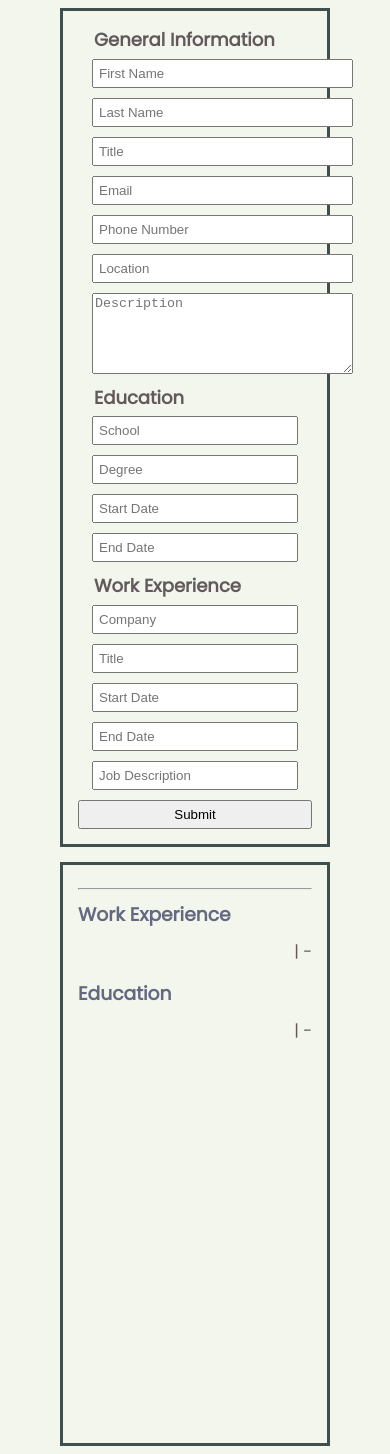
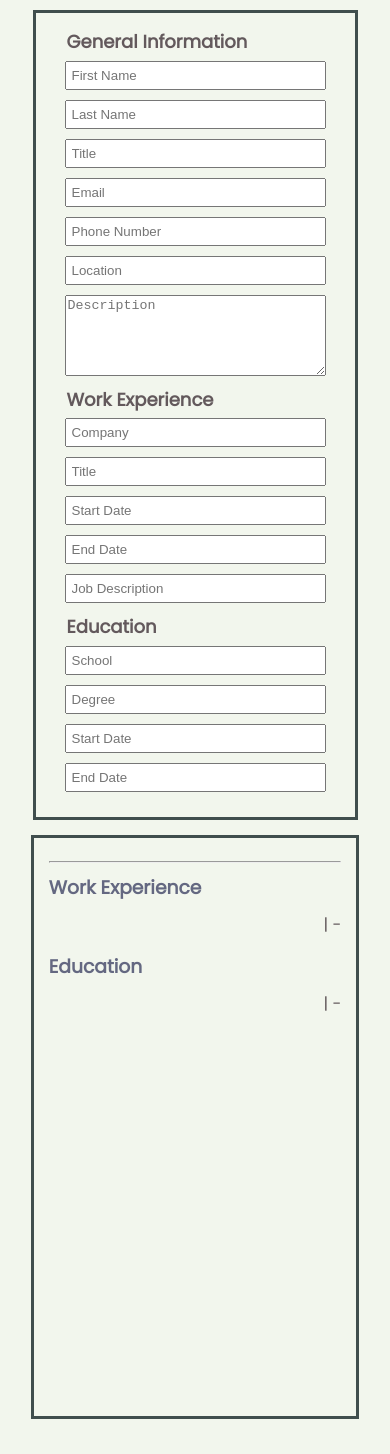
Before and after one commit to chrisrbentley/cv-app, a React (Create React App) app: page / in a window 390 px wide. After the commit the page ends 1429 px from the top, so only its background shows below. Built offline with nearby package versions, Linux system fonts and the light colour scheme.

Commit message:
Added finishing styles and cleaned up code.

```diff
--- a/src/App.js
+++ b/src/App.js
@@ -23,7 +23,6 @@ const App = () => {
           handleInputChange={handleInputChange}
         />
       </div>
-      {/* {showResume ? <Resume /> : null} */}
       <Resume inputs={inputs} />
     </div>
   );
--- a/src/components/Form.js
+++ b/src/components/Form.js
@@ -8,9 +8,8 @@ const Form = (props) => {
   return (
     <form>
       <General handleInputChange={props.handleInputChange} />
+      <Work handleInputChange={props.handleInputChange} />
       <Education handleInputChange={props.handleInputChange} />
-      <Work handleInputChange={props.handleInputChange} />
-      <input type='submit' />
     </form>
   );
 };
--- a/src/components/Resume.js
+++ b/src/components/Resume.js
@@ -1,4 +1,4 @@
-import React, { Component } from 'react';
+import React from 'react';
 import '../styles/resume.css';
 
 const Resume = (props) => {
@@ -15,7 +15,7 @@ const Resume = (props) => {
         </div>
         <div id='contact-info'>
           <p>{inputs.phoneNumber}</p>
-          <p>{inputs.email}</p>
+          <p id='email'>{inputs.email}</p>
           <p>{inputs.location}</p>
         </div>
       </div>
--- a/src/styles/form.css
+++ b/src/styles/form.css
@@ -6,13 +6,28 @@ body {
   background-color: #f2f6ed;
   color: #63595c;
   font-family: 'Poppins', sans-serif;
+  margin: 10px;
+}
+
+#root {
+  height: 100%;
+  width: 100%;
+}
+
+#container {
+  display: flex;
+  flex-flow: column wrap;
+  align-items: center;
+  /* justify-content: center; */
+  height: 100%;
+  width: 100%;
 }
 
 #wrapper {
   border: 3px solid #404e4d;
   padding: 15px;
-  max-width: 60vw;
-  /* flex-grow: 1; */
+  min-width: 60vw;
+  max-width: 80vw;
 }
 
 form {
--- a/src/styles/resume.css
+++ b/src/styles/resume.css
@@ -1,9 +1,9 @@
 #resume {
   border: 3px solid #404e4d;
   padding: 15px;
-  max-width: 80vw;
   margin-top: 15px;
   min-height: 65vh;
+  width: 60vw;
 }
 
 #resume-top {
@@ -65,3 +65,17 @@ h5 {
 .education-item {
   margin: 10px 0px 10px 0px;
 }
+
+.self-description > p {
+  word-wrap: break-word;
+}
+
+#email {
+  word-wrap: break-word;
+}
+
+@media screen and (max-width: 600px) {
+  #resume {
+    width: 75vw;
+  }
+}
```
Also changed, not shown: src/customHooks.js (+0 -9 lines).
